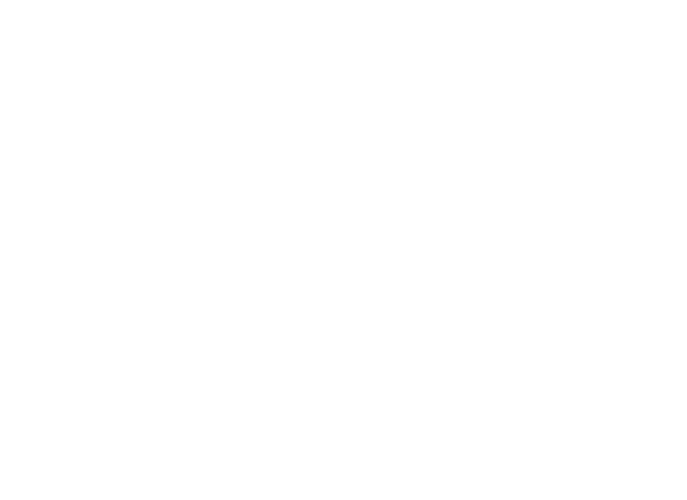
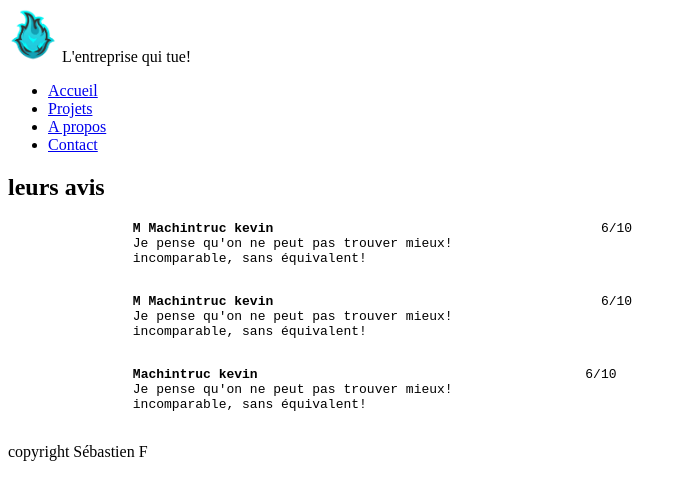
Before and after one commit to Seb-HB/Webstatique, a plain HTML site: page HTML/49 structure d'un site/projects.html in a window 1280 px wide. Shown: the whole page, without its empty margins (0-687 px from the left). Drawn offline with Linux system fonts and the light colour scheme.

Commit message:
autres pages génériques

```diff
--- a/HTML/49 structure d'un site/projects.html
+++ b/HTML/49 structure d'un site/projects.html
@@ -3,10 +3,51 @@
 <head>
     <meta charset="UTF-8">
     <meta name="viewport" content="width=device-width, initial-scale=1.0">
-    <meta http-equiv="X-UA-Compatible" content="ie=edge">
     <title>Document</title>
 </head>
 <body>
+    <header>
+        <div>
+                <img src="ressources/logo.png" alt="Logo"/ width="50px">
+                L'entreprise qui tue!
+        </div>
+    </header>
+    <nav>
+        <ul>
+            <li><a href="index.html">Accueil</a></li>
+            <li><a href="projects.html">Projets</a></li>
+            <li><a href="about.html">A propos</a></li>
+            <li><a href="contact.html">Contact</a></li>
+        </ul>
+    </nav>
+
+    <section>
+        <h2>leurs avis</h2>
+        <div>
+            <pre>
+                <b>M Machintruc kevin </b>                                         6/10
+                Je pense qu'on ne peut pas trouver mieux!
+                incomparable, sans équivalent!
+            </pre>
+        </div>
+        <div>
+            <pre>
+                <b>M Machintruc kevin</b>                                          6/10
+                Je pense qu'on ne peut pas trouver mieux!
+                incomparable, sans équivalent!
+            </pre>
+        </div>
+        <div>
+            <pre>
+                <b>Machintruc kevin </b>                                         6/10
+                Je pense qu'on ne peut pas trouver mieux!
+                incomparable, sans équivalent!
+            </pre>
+        </div>
+    </section>
+    <footer>
+        <p>copyright Sébastien F</p>
+    </footer>
 
 </body>
 </html>
```
Also changed, not shown: HTML/49 structure d'un site/about.html (+42 -0 lines), HTML/49 structure d'un site/contact.html (+42 -0 lines).
